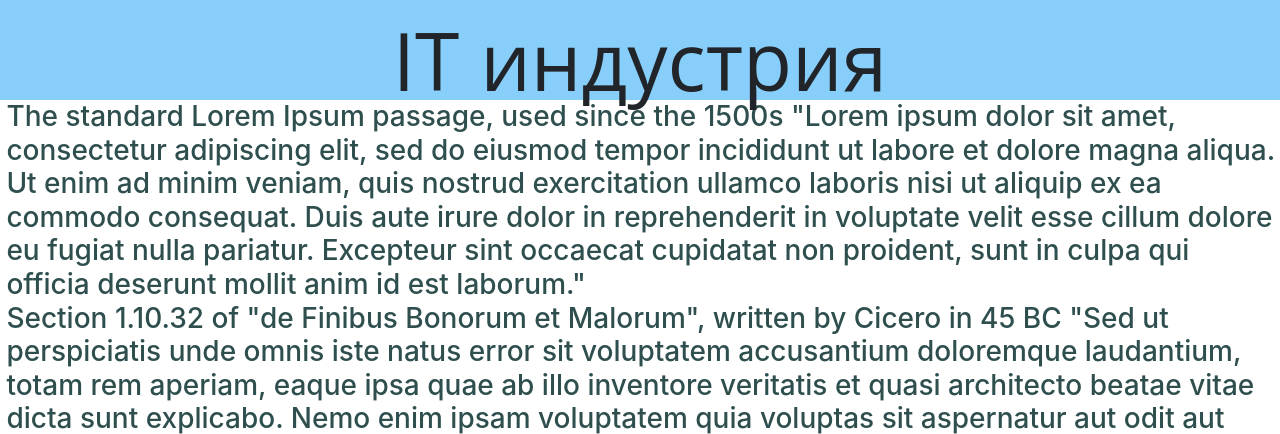
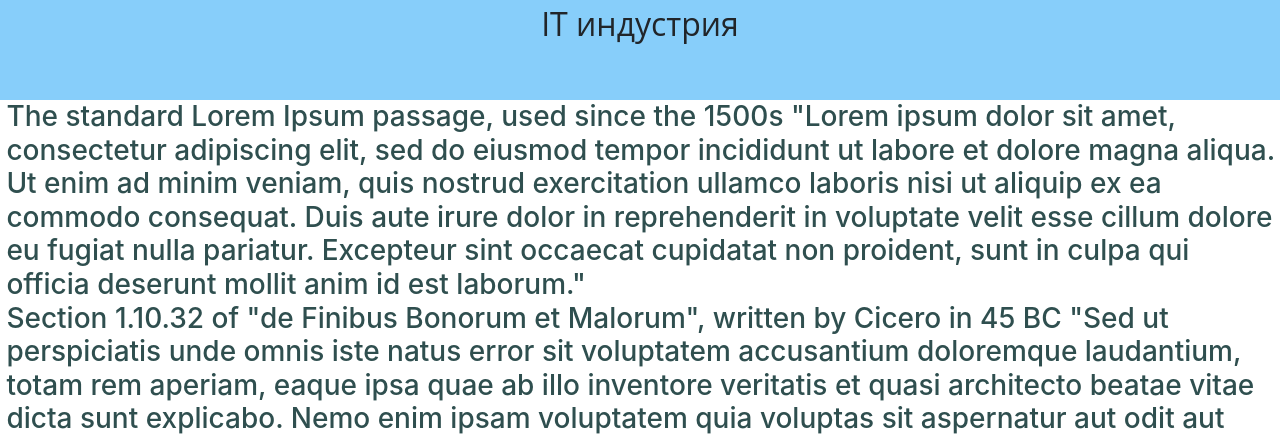
Before and after one commit to Liroto-pesonal-org/IT-october, a PHP site: page / in a window 1280 px wide. Shown: the top 434 px of the page. Run offline with PHP 8.4, Linux system fonts and the light colour scheme.

Commit message:
fixed text

```diff
--- a/css/style.css
+++ b/css/style.css
@@ -96,7 +96,7 @@ body, html {
 	width: 100%;
 	position:relative;
     font-family: 'Open Sans', sans-serif;
-    font-size: 5em;
+    font-size: 2em;
     text-align: center;
 }
 #h3{
```
